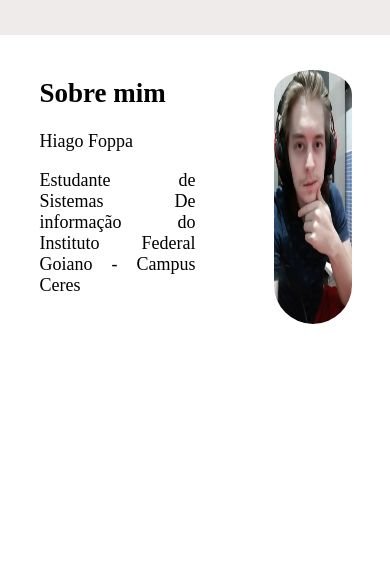
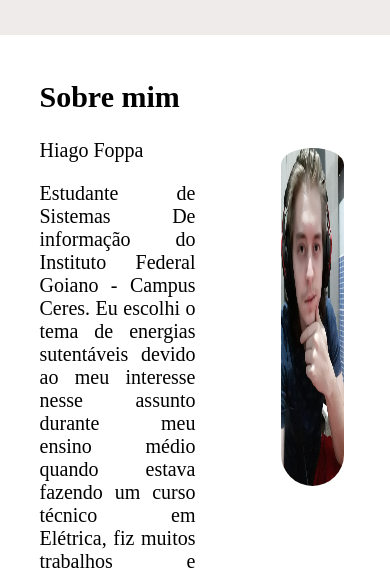
Before and after one commit to FoppaHiago/Semana3, a plain HTML site: page index.html in a window 390 px wide. Shown: the part 4499-5075 px from the top of the page. Drawn offline with Linux system fonts and the light colour scheme.

Commit message:
melhorando responsivo

```diff
--- a/estilo.css
+++ b/estilo.css
@@ -199,9 +199,7 @@ footer{
     #menu{
         visibility: hidden;
     }
-    header{
-        width: 85%;
-    }
+
     #capa{
         display: block;
         width: 80%;
@@ -211,6 +209,9 @@ footer{
         width: 100%;
         height: 65%;
     }
+    #logo{
+        margin-top: 0.5%;
+    }
     #titulo{
         font-size: 40px;
     }
@@ -219,6 +220,7 @@ footer{
         margin: 5 5 5 5;
         padding-bottom: 15px;
     }
+
     #video{
         width: 80%;
         margin-left: 10%;
@@ -239,15 +241,18 @@ footer{
         width: 80%;
     }
     #minha{
-        width: 50%;
-        height: 50%;
+        width: 40%;
+        height: 40%;
+    }
+    #minham{
+        margin-top: 20%;
+    }
+    #eu{
+        text-align: justify;
     }
     #sobre{
         width: 100%;
-        height: 60%;
-    }
-    #eu{
-        text-align: justify;
+        height: 100%;
     }
     footer{
         border-bottom: olivedrab 8px solid;
--- a/index.html
+++ b/index.html
@@ -66,12 +66,12 @@
 
         </section>
         <section id="sobre" class="centralizado">
-            <div id="eu" class="coluna dois">
+            <div id="justificado" class="coluna dois">
                 <h1>Sobre mim</h1>
                 <p>Hiago Foppa</p>
-                <p>Estudante de Sistemas De informação do Instituto Federal Goiano - Campus Ceres</p>
+                <p>Estudante de Sistemas De informação do Instituto Federal Goiano - Campus Ceres. Eu escolhi o tema de energias sutentáveis devido ao meu interesse nesse assunto durante meu ensino médio quando estava fazendo um curso técnico em Elétrica, fiz muitos trabalhos e pesquisas sobre o assunto, e acabou se tornando uma das minhas paixões na época.</p>
             </div>
-            <div class="coluna dois">
+            <div id="minham" class="coluna dois">
                 <img id="minha" src="imagens/Eu.jpeg" alt="Foto Pessoal">
             </div>
         </section>
```
